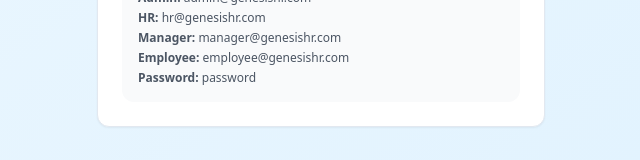
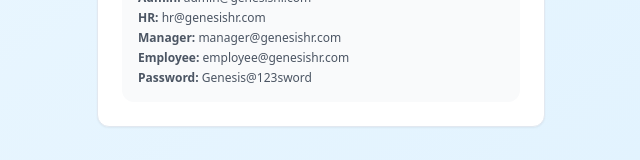
Before and after one commit to MAdnanAshfaq/genesis-hr-portal, a React (Vite) app: page / in a window 1280 px wide. Shown: the part 623-783 px from the top of the page, without its empty margins (319-959 px from the left). Built offline with nearby package versions, Linux system fonts and the light colour scheme.

Commit message:
Fix: Update login credentials
Update the login form to use "Genesis@123sword" as the password for all users.

```diff
--- a/src/components/Auth/LoginForm.tsx
+++ b/src/components/Auth/LoginForm.tsx
@@ -96,7 +96,7 @@ export function LoginForm() {
                 <p><strong>HR:</strong> hr@genesishr.com</p>
                 <p><strong>Manager:</strong> manager@genesishr.com</p>
                 <p><strong>Employee:</strong> employee@genesishr.com</p>
-                <p className="mt-2"><strong>Password:</strong> password</p>
+                <p className="mt-2"><strong>Password:</strong> Genesis@123sword</p>
               </div>
             </div>
           </CardContent>
--- a/src/contexts/AuthContext.tsx
+++ b/src/contexts/AuthContext.tsx
@@ -82,7 +82,7 @@ export const AuthProvider: React.FC<{ children: React.ReactNode }> = ({ children
 
     const user = mockUsers.find(u => u.email === credentials.email);
 
-    if (user && credentials.password === 'password') {
+    if (user && credentials.password === 'Genesis@123sword') {
       localStorage.setItem('genesishr_user', JSON.stringify(user));
       setAuthState({
         user,
```
